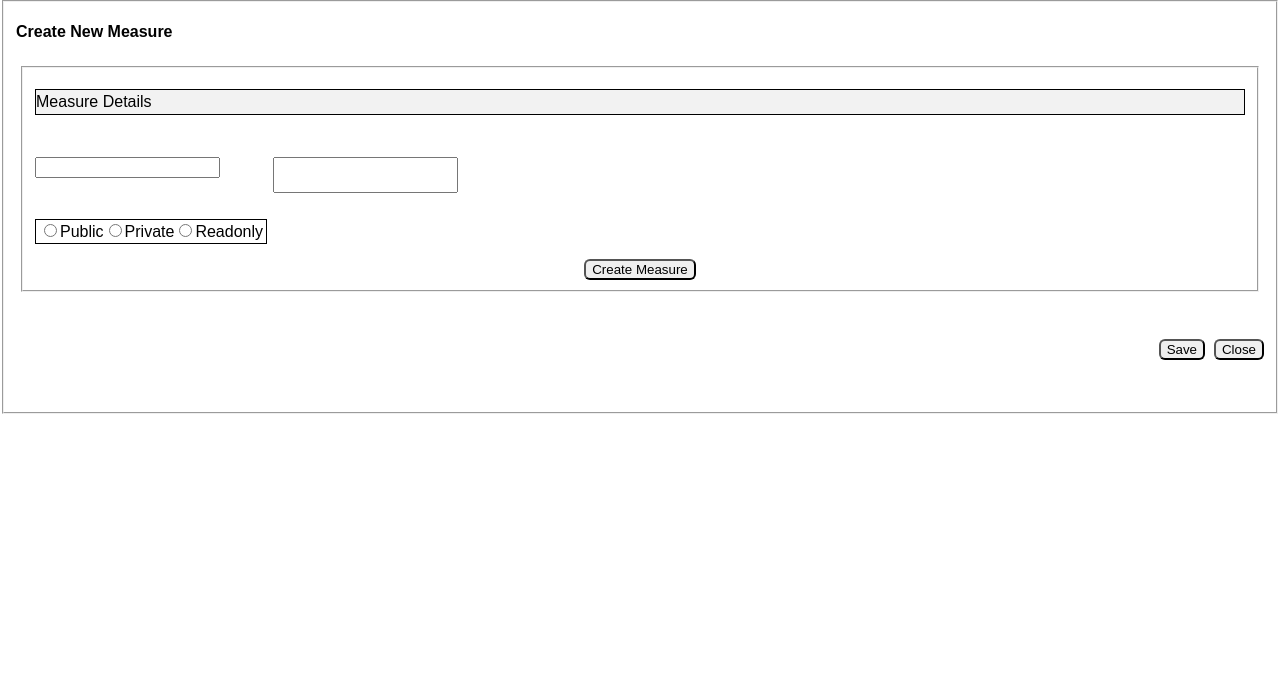
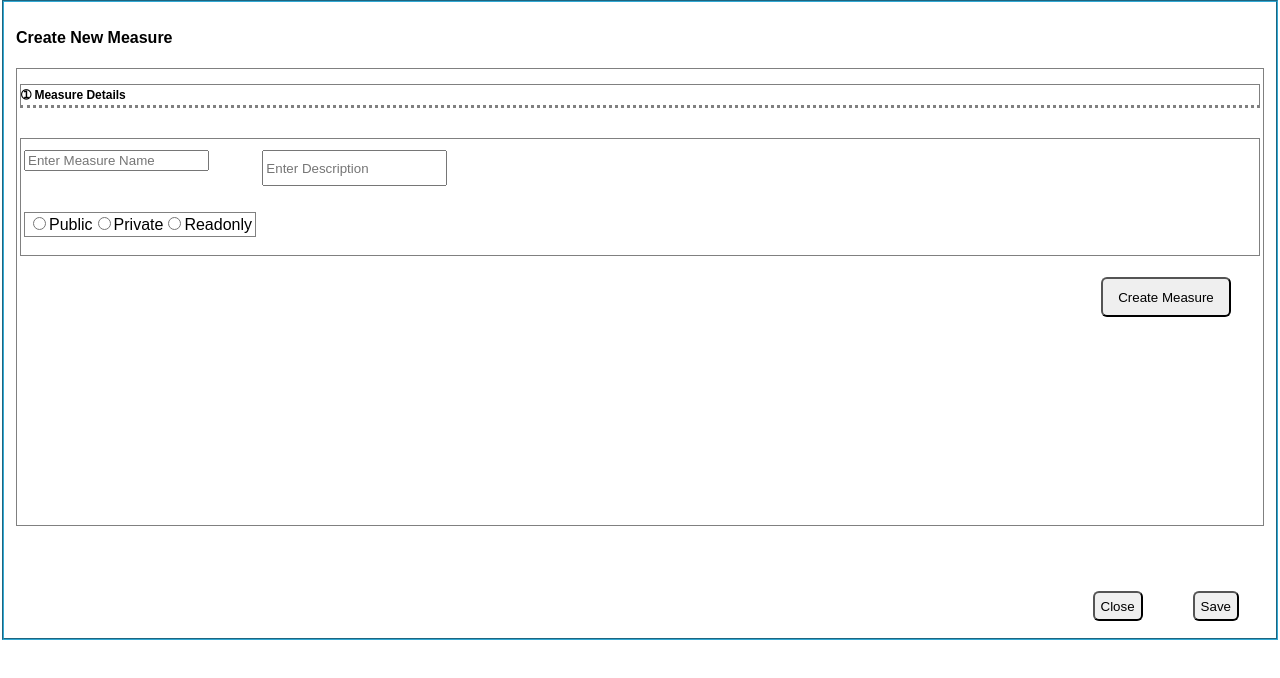
Before and after one commit to NethajiT/codechallengetest, a React (Create React App) app: page / in a window 1280 px wide. Shown: the top 678 px of the page. Built offline with nearby package versions, Linux system fonts and the light colour scheme.

Commit message:
Added new page

```diff
--- a/package.json
+++ b/package.json
@@ -5,6 +5,8 @@
   "dependencies": {
     "react": "^16.1.1",
     "react-dom": "^16.1.1",
+    "react-md": "^1.2.8",
+    "react-router-dom": "^4.2.2",
     "react-scripts": "1.0.17"
   },
   "scripts": {
--- a/src/App.css
+++ b/src/App.css
@@ -5,15 +5,14 @@
 }
 
 #Radio{
-  border:solid;
-  border-width: 1px;
+  border: 1px solid gray;
   padding:3px 3px 3px 3px;
   position:relative;
 }
 
 #View{
-  height: 400px;
-  padding-top:0
+  height: 600px;
+  border-color: #32a8d3;
 }
 
 #button{
@@ -27,22 +26,30 @@ button{
 }
 
 #Head{
-border:solid;
+border: 1px solid gray;
+font-weight: bold;
 border-width: 1px;
 background:#f2f2f2;
 padding:3px 0px 3px 0px;
 
 }
+body {margin:0;}
+#Data{
+ border: 1px solid gray;
+  padding:3px 3px 3px 3px;
+  height:450px;
 
-#Data{
-  border: solid;
-  padding:3px 3px 3px 3px;
-  height:230px;
-  border:1px;
 }
 
 #Create{
   position:relative;
   border-radius: 6px;
+  height: 40px;
+  width:130px;
 
 }
+
+#Datas{
+   border: 1px solid gray;
+   padding:3px 3px 3px 3px;
+}
--- a/src/App.js
+++ b/src/App.js
@@ -1,39 +1,22 @@
 import React, { Component } from 'react';
+import ReactDOM from 'react-dom'
 import logo from './logo.svg';
 import './App.css';
+import {
+  BrowserRouter as Router,
+  Route,
+  Link
+} from 'react-router-dom'
+import Homepage from './Components/Homepage';
+import Select from './Components/Selectpage'
 
-class App extends Component {
-  render() {
-    return (
-      <div className="App">
-        <fieldset id="View">
-          <h4>Create New Measure</h4>
-          <div id="Data">
-            <fieldset >
-          <p id="Head">Measure Details</p><br/>
-          <input type="text"/>&nbsp;&nbsp;&nbsp;&nbsp;&nbsp;&nbsp;&nbsp;&nbsp;&nbsp;&nbsp;&nbsp;&nbsp;
-          <input type="text" id="Description"/>
-          <br/>
-          <br/><br/>
-          <label id="Radio">
-          <input type="radio" value="Public"/>Public
-          <input type="radio" value="Private"/>Private
-          <input type="radio" value="Readonly"/>Readonly
-          </label>
-          <br/><br/>
-          <center>
-          <button id="Create">Create Measure</button>
-          </center>
-          </fieldset>
-          </div>
-          <div id="button">
-          <button>Save</button>&nbsp;&nbsp;
-          <button>Close</button>
-          </div>
-        </fieldset>
-      </div>
-    );
-  }
-}
+const Measure = () => (
+  <Router>
+    <div>
+      <Route exact path="/" component={Homepage}/>
+      <Route path="/Enterdetails" component={Select}/>
+    </div>
+  </Router>
+)
 
-export default App;
+export default Measure;
--- /dev/null
+++ b/src/Components/Homepage.js
@@ -0,0 +1,47 @@
+import React, { Component } from 'react';
+import ReactDOM from 'react-dom'
+
+class App extends Component {
+  create(){
+   window.location="/Enterdetails";
+  }
+  render() {
+    return (
+
+      <div id="App">
+        <fieldset id="View">
+          <h4>Create New Measure</h4>
+          <div id="Data">
+
+          <p id="Head">&#10112; Measure Details</p><br/>
+          <div id="Datas">
+          <input type="text" placeholder="Enter Measure Name"/>&nbsp;&nbsp;&nbsp;&nbsp;&nbsp;&nbsp;&nbsp;&nbsp;&nbsp;&nbsp;&nbsp;&nbsp;
+          <input type="text" id="Description" placeholder="Enter Description"/>
+          <br/>
+          <br/><br/>
+          <label id="Radio">
+          <input type="radio" value="Public"/>Public
+          <input type="radio" value="Private"/>Private
+          <input type="radio" value="Readonly"/>Readonly
+          </label>
+          <br/><br/>
+          <center>
+          <button id="Create" onClick={this.create}>Create Measure</button>
+
+          </center>
+          </div>
+          </div>
+
+          <div id="button">
+          <button>Save</button>&nbsp;&nbsp;
+          <button>Close</button>
+          </div>
+        </fieldset>
+
+      </div>
+
+    );
+  }
+}
+
+export default App;
--- /dev/null
+++ b/src/Components/Selectpage.js
@@ -0,0 +1,84 @@
+import React,{Component} from 'react'
+import ReactDOM from 'react-dom'
+import '../Enterdetails.css'
+import { FontIcon } from 'react-md';
+
+class App extends React.Component{
+    constructor() {
+      super();
+
+      this.stat = {
+         data:[
+            {
+               Dataset: 'Dataset 1',
+               Duration: 'Jan 2014'
+            },
+            {
+               Dataset: 'Dataset 2',
+               Duration: 'Jan 2014'
+            },
+            {
+               Dataset: 'Dataset 3',
+               Duration: 'Jan 2014'
+            },
+            {
+               Dataset: 'Dataset 4',
+               Duration: 'Jan 2014'
+            },
+            {
+               Dataset: 'Dataset 5',
+               Duration: 'Jan 2014'
+            }
+         ]
+      }
+   }
+    render()
+    {
+        return(
+            <div>
+            <fieldset id="View">
+               <FontIcon>home</FontIcon>
+
+              <p id="Title">Enter details for</p>
+              <div id="EDcontent">
+                <div class="topnav">
+                 <a class="active" href="/Select Dataset">Select Dataset</a>
+                 <a href="/RefineDataset">Refine Dataset</a>
+                 <a href="/AddComputation">Add Computation</a>
+                 <a href="/OutputAttributes">Output Attributes</a>
+                 <a href="/Summary">Summary <i class="material-icons">highlight_off</i></a>
+               </div>
+               <div id="Head">
+                &nbsp;&nbsp;&nbsp;&nbsp;&nbsp;Existing Datasets
+               </div>
+               <fieldset id="Output">
+                   <div>
+               {this.stat.data.map((dynamicComponent, i) => <Content
+                  key = {i} componentData = {dynamicComponent}/>)}
+            </div>
+               </fieldset>
+             </div>
+             <button>Cancel</button>
+            </fieldset>
+
+            </div>
+        )
+    }
+}
+
+class Content extends React.Component {
+   render() {
+      return (
+         <div id="Content">
+             <input type="radio"/>
+             &nbsp; &nbsp;<b>{this.props.componentData.Dataset}</b>
+            &nbsp; &nbsp; &nbsp; &nbsp;
+            Last executed on - &nbsp;
+            <span id="Period"> {this.props.componentData.Duration} </span>
+
+      </div>
+
+      );
+   }
+}
+export default App
--- /dev/null
+++ b/src/Enterdetails.css
@@ -0,0 +1,61 @@
+#EDcontent{
+    border:1px solid gray;
+    height:500px;
+}
+
+#Title{
+    color:#616466;
+    font-weight:bold
+}
+.topnav {
+
+  background-color: #f2f2f2;
+  height:30px
+}
+
+.topnav a {
+  float: left;
+  display: block;
+  color: black;
+  text-align: center;
+  color:#616466;
+  font-weight:bold;
+  font-size: 10px;
+  padding: 10px 14px 10px;
+  text-decoration: none;
+}
+
+#Head{
+    border-bottom:3px dotted gray;
+    background: white;
+    font-size:12px;
+}
+
+#Output{
+    background: #f2f2f2;
+    height:380px;
+    width:1000px;
+}
+
+#Content{
+    border:1px solid gray;
+    height:20px;
+    margin:5px;
+    background:white;
+    font-size:10px;
+}
+#Period{
+    color:#0480d3;
+    font-weight:bold
+}
+
+button{
+    float:right;
+    margin:25px;
+    height:30px;
+}
+
+#View{
+    border-color:#32a8d3;
+    height:620px;
+}
--- /dev/null
+++ b/src/Homepage.js
@@ -0,0 +1,48 @@
+import React, { Component } from 'react';
+import ReactDOM from 'react-dom'
+import logo from './logo.svg';
+
+class App extends Component {
+  create(){
+   window.location="/Enterdetails";
+  }
+  render() {
+    return (
+
+      <div id="App">
+        <fieldset id="View">
+          <h4>Create New Measure</h4>
+          <div id="Data">
+
+          <p id="Head">&#10112; Measure Details</p><br/>
+          <div id="Datas">
+          <input type="text" placeholder="Enter Measure Name"/>&nbsp;&nbsp;&nbsp;&nbsp;&nbsp;&nbsp;&nbsp;&nbsp;&nbsp;&nbsp;&nbsp;&nbsp;
+          <input type="text" id="Description" placeholder="Enter Description"/>
+          <br/>
+          <br/><br/>
+          <label id="Radio">
+          <input type="radio" value="Public"/>Public
+          <input type="radio" value="Private"/>Private
+          <input type="radio" value="Readonly"/>Readonly
+          </label>
+          <br/><br/>
+          <center>
+          <button id="Create" onClick={this.create}>Create Measure</button>
+
+          </center>
+          </div>
+          </div>
+
+          <div id="button">
+          <button>Save</button>&nbsp;&nbsp;
+          <button>Close</button>
+          </div>
+        </fieldset>
+
+      </div>
+
+    );
+  }
+}
+
+export default App;
--- /dev/null
+++ b/src/Routing.js
@@ -0,0 +1,45 @@
+import React from 'react';
+
+class App extends React.Component {
+   constructor() {
+      super();
+
+      this.stat = {
+         data:[
+            {
+               component: 'First...',
+               id: 1
+            },
+            {
+               component: 'Second...',
+               id: 2
+            },
+            {
+               component: 'Third...',
+               id: 3
+            }
+         ]
+      }
+   }
+   render() {
+      return (
+         <div>
+            <div>
+               {this.stat.data.map((dynamicComponent, i) => <Content
+                  key = {i} componentData = {dynamicComponent}/>)}
+            </div>
+         </div>
+      );
+   }
+}
+class Content extends React.Component {
+   render() {
+      return (
+         <div>
+            <div>{this.props.componentData.component}</div>
+            <div>{this.props.componentData.id}</div>
+         </div>
+      );
+   }
+}
+export default App;
--- a/src/index.js
+++ b/src/index.js
@@ -2,7 +2,8 @@ import React from 'react';
 import ReactDOM from 'react-dom';
 import './index.css';
 import App from './App';
+import Routing from './Routing'
 import registerServiceWorker from './registerServiceWorker';
 
-ReactDOM.render(<App />, document.getElementById('root'));
+ReactDOM.render(<App/>, document.getElementById('root'));
 registerServiceWorker();
```
